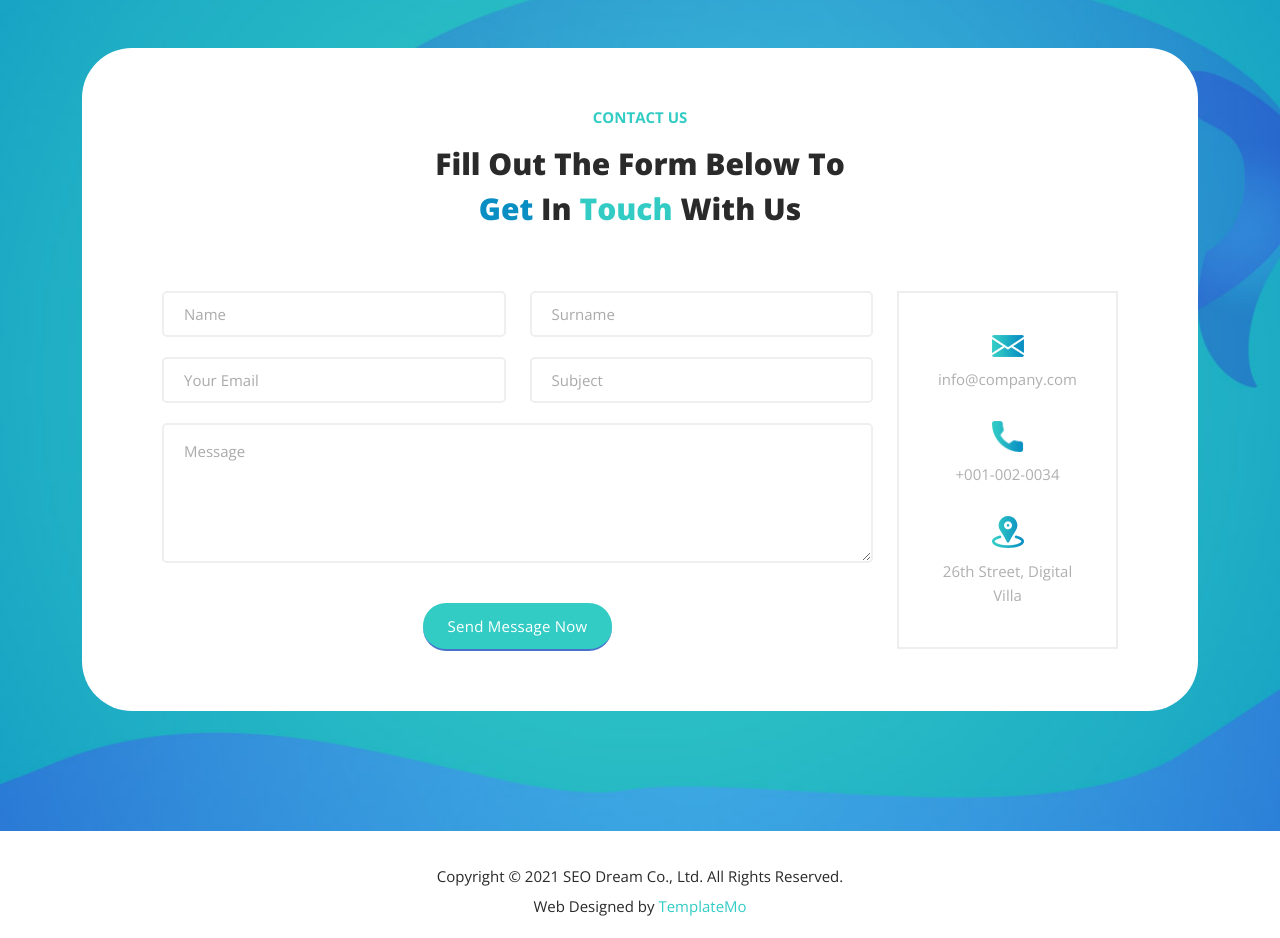
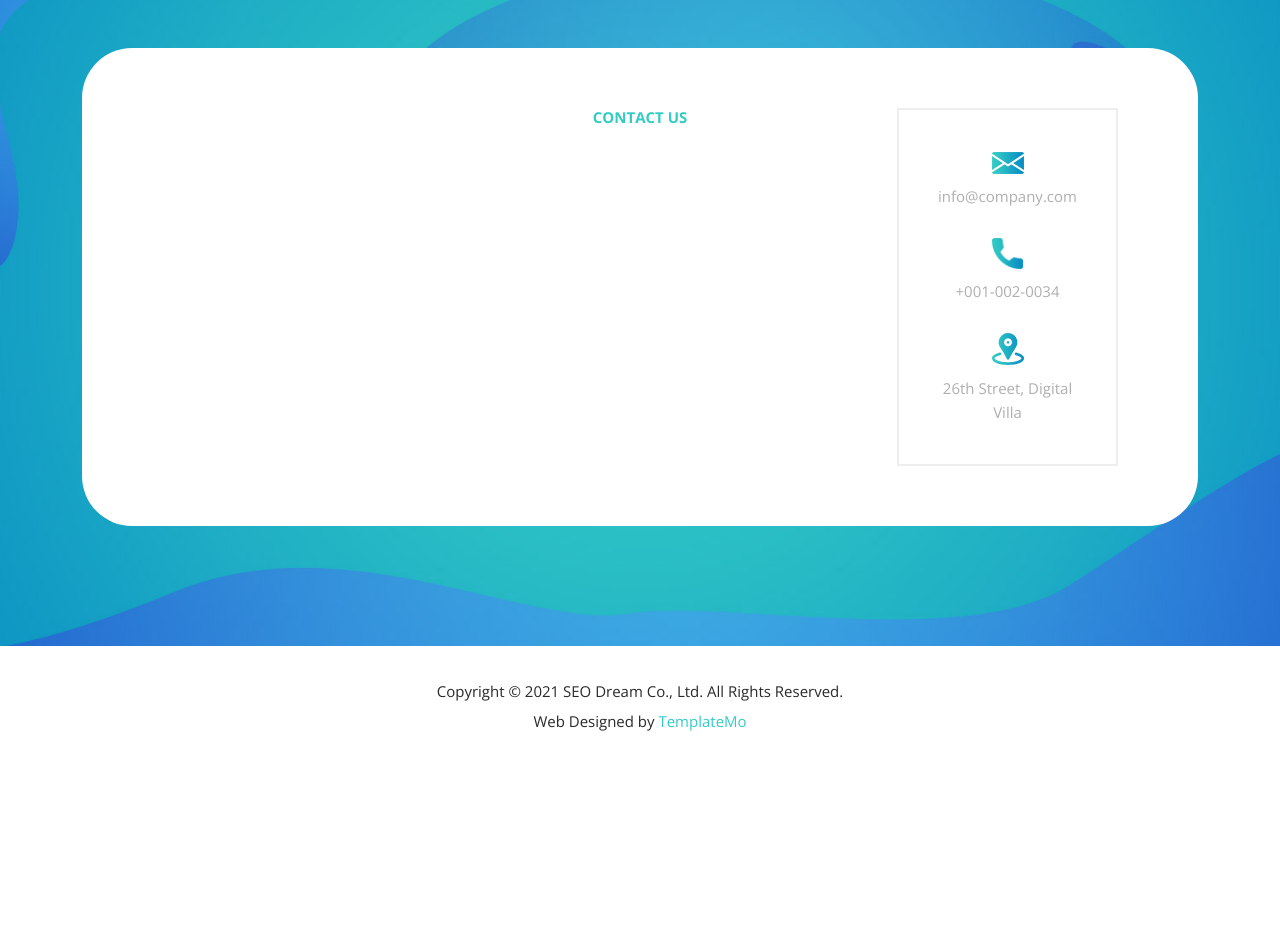
Before and after one commit to mike-battaglia/simplyinfotech, a plain HTML site: page index.html in a window 1280 px wide. Shown: the part 4172-5110 px from the top of the page. After the commit the page ends 4938 px from the top, so only its background shows below. Drawn offline with nearby package versions, Linux system fonts and the light colour scheme.

Commit message:
Comment out contact form

```diff
--- a/index.html
+++ b/index.html
@@ -547,10 +547,10 @@ https://templatemo.com/tm-563-seo-dream
               <div class="col-lg-6 offset-lg-3">
                 <div class="section-heading">
                   <h6>Contact Us</h6>
-                  <h2>Fill Out The Form Below To <span>Get</span> In <em>Touch</em> With Us</h2>
+                  <!-- <h2>Fill Out The Form Below To <span>Get</span> In <em>Touch</em> With Us</h2> -->
                 </div>
               </div>
-              <div class="col-lg-9">
+              <!--<div class="col-lg-9">
                 <div class="row">
                   <div class="col-lg-6">
                     <fieldset>
@@ -583,7 +583,7 @@ https://templatemo.com/tm-563-seo-dream
                     </fieldset>
                   </div>
                 </div>
-              </div>
+              </div>-->
               <div class="col-lg-3">
                 <div class="contact-info">
                   <ul>
```
